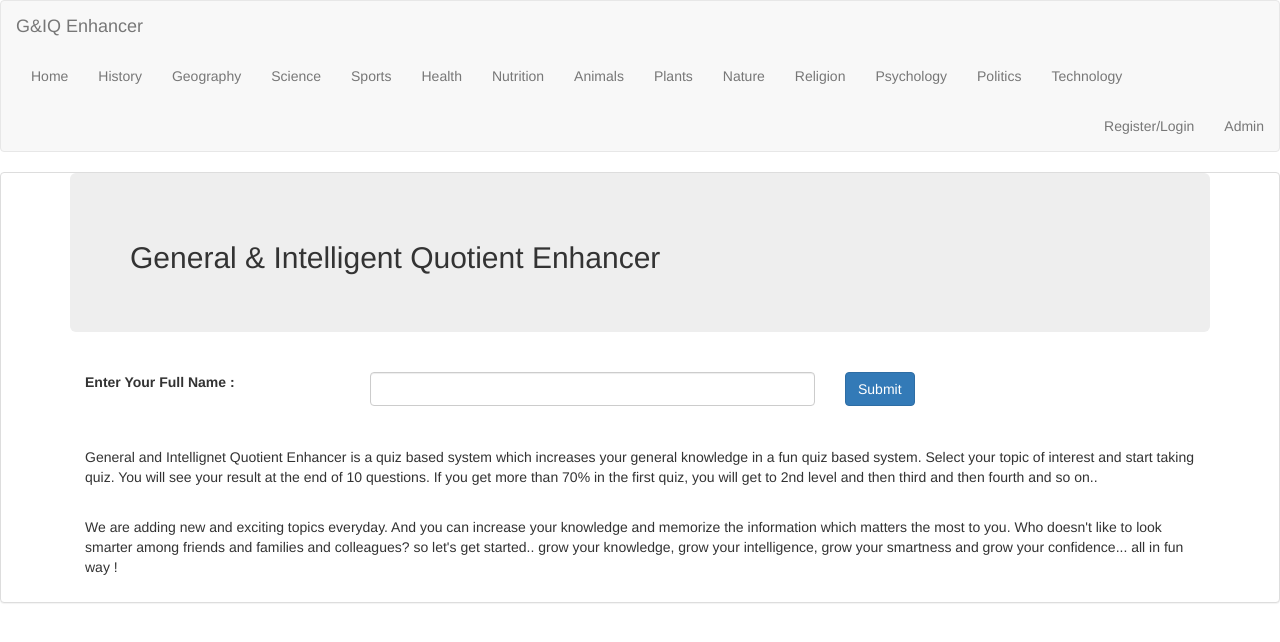
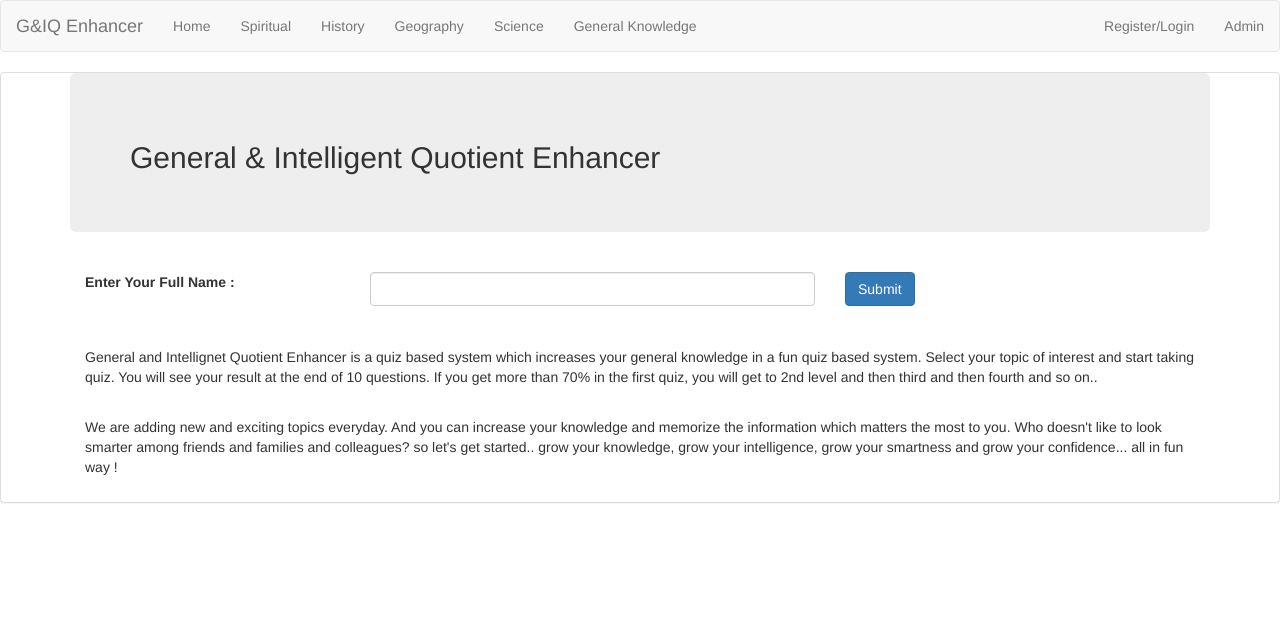
Before and after one commit to ruchamahajan/quiz, an Angular app: page /home in a window 1280 px wide. Shown: the top 642 px of the page. Built offline with nearby package versions, Linux system fonts and the light colour scheme.

Commit message:
added category dropdown

```diff
--- a/src/app/admin/admin.component.html
+++ b/src/app/admin/admin.component.html
@@ -108,27 +108,26 @@
         <div [formGroup]="viewForm">
 
                 <div class="row">
-                        <div class="col-sm-1"> <label class="control-label"></label></div>
+                        <div class="col-sm-1"> <label class="control-label" for="category">Category</label></div>
                         <div class="dropdown col-sm-3">
-                                <button class="btn btn-primary dropdown-toggle" type="button" data-toggle="dropdown">Select Category
-                                <span class="caret"></span></button>
-                                <ul class="dropdown-menu">
-                                  <li><a href="#">Spritual</a></li>
-                                  <li><a href="#">History</a></li>
-                                  <li><a href="#">Geography</a></li>
-                                </ul>
+                                <select id="category" formControlName="category" name="category" (change)="printCategory()">
+                                        <option value="Spiritual">Spiritual</option>
+                                        <option value="History">History</option>
+                                        <option value="Geography">Geography</option>
+                                        <option value="Science">Science</option>
+                                        <option value="GK">General Knowledge</option>
+                                        <option value="all">Select All</option>
+                                    </select>
                         </div>
                         <div class="col-sm-2"> <label class="control-label">OR</label>
                         </div>
                         <div class="col-sm-3"> <input class="form-control" type="text" formControlName="tag" id="tag"
                               name="keyword" placeholder="Search by Tag"></div>
                         <button class="btn btn-default" id="search" (click)="setAsExam()"> Search </button>
-
                 </div>
                 <br>
 
-
-        <table class="table table-bordered" >
+        <table *ngIf="showTable" class="table table-bordered" >
                     <thead>
                        <tr>
                        <th>No.</th>
--- a/src/app/app.component.html
+++ b/src/app/app.component.html
@@ -7,19 +7,11 @@
           </div>
           <ul class="nav navbar-nav">
             <li><a class="nav-link" [routerLink]="['/home']">Home</a></li>
+            <li><a class="nav-link" [routerLink]="['/multiOptionQuiz']">Spiritual</a></li>
             <li><a class="nav-link" [routerLink]="['/multiOptionQuiz']">History</a></li>
             <li><a class="nav-link" [routerLink]="['/multiOptionQuiz']">Geography</a></li>
             <li><a class="nav-link" [routerLink]="['/multiOptionQuiz']">Science</a></li>
-            <li><a class="nav-link" [routerLink]="['/multiOptionQuiz']">Sports</a></li>
-            <li><a class="nav-link" [routerLink]="['/multiOptionQuiz']">Health</a></li>
-            <li><a class="nav-link" [routerLink]="['/multiOptionQuiz']">Nutrition</a></li>
-            <li><a class="nav-link" [routerLink]="['/multiOptionQuiz']">Animals</a></li>
-            <li><a class="nav-link" [routerLink]="['/multiOptionQuiz']">Plants</a></li>
-            <li><a class="nav-link" [routerLink]="['/multiOptionQuiz']">Nature</a></li>
-            <li><a class="nav-link" [routerLink]="['/multiOptionQuiz']">Religion</a></li>
-            <li><a class="nav-link" [routerLink]="['/multiOptionQuiz']">Psychology</a></li>
-            <li><a class="nav-link" [routerLink]="['/multiOptionQuiz']">Politics</a></li>
-            <li><a class="nav-link" [routerLink]="['/multiOptionQuiz']">Technology</a></li>
+            <li><a class="nav-link" [routerLink]="['/multiOptionQuiz']">General Knowledge</a></li>
 
           </ul>
           <ul class="nav navbar-nav navbar-right">
--- a/src/app/quiz/quiz.service.ts
+++ b/src/app/quiz/quiz.service.ts
@@ -29,4 +29,9 @@ export class QuizService {
     const url = this.API_URL + '/questionbyid/?id=' + id;
     return this.httpClient.get(url);
   }
+
+  getQuestionsByCategory(category) {
+    const url = this.API_URL + '/questionbycategory/?category=' + category;
+    return this.httpClient.get(url);
+  }
 }
```
